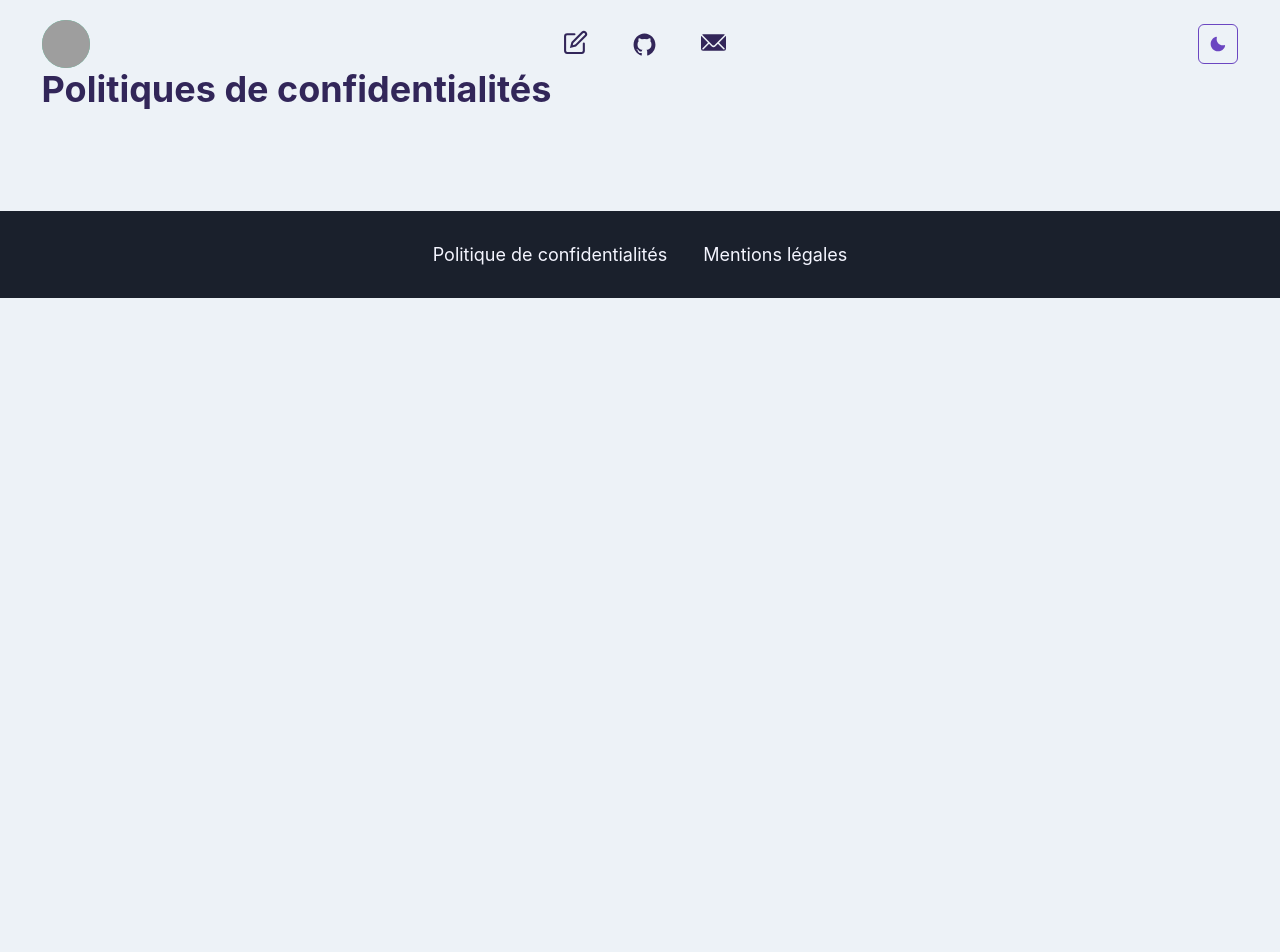
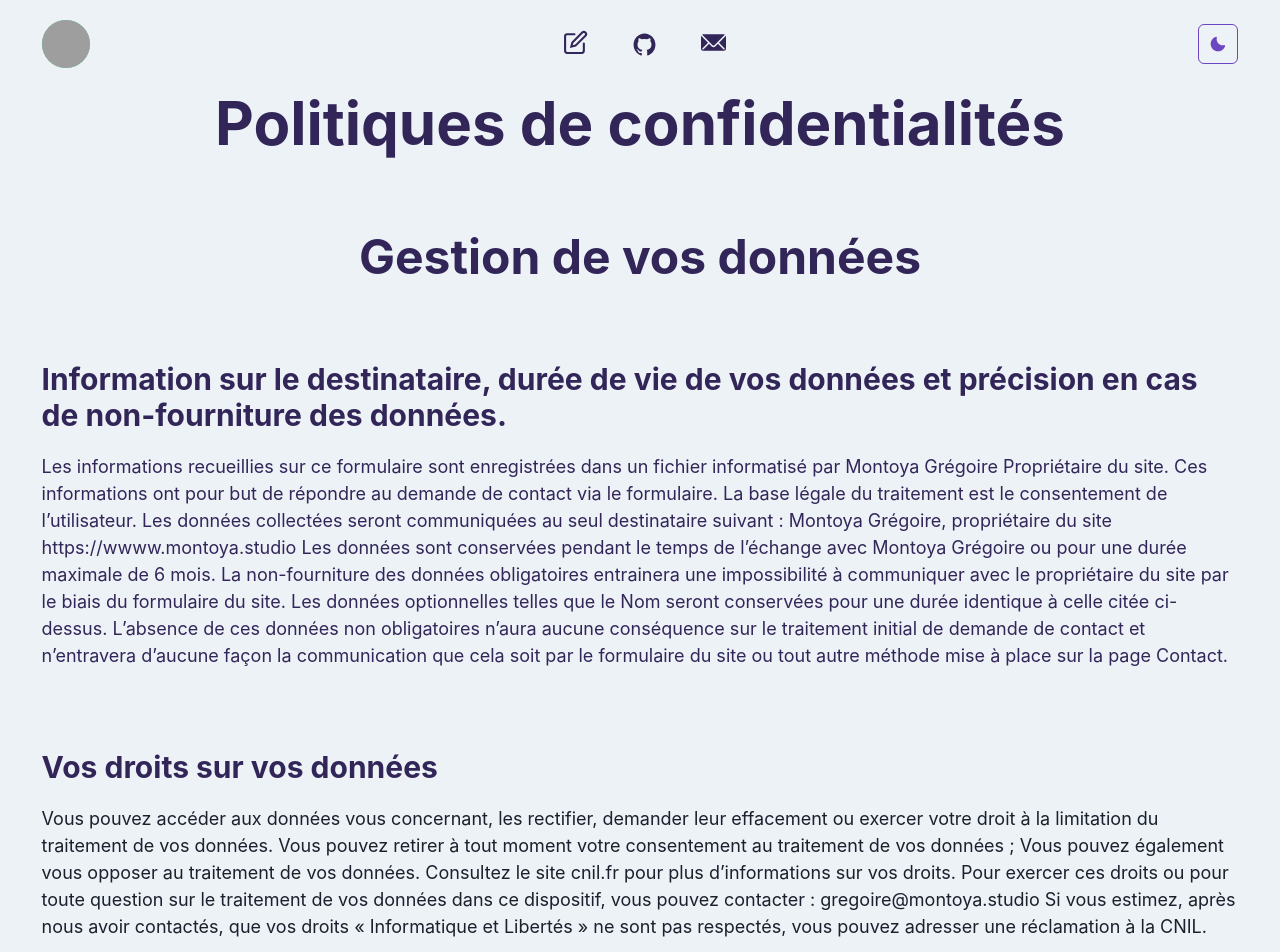
Before and after one commit to Tuvedunyel/tuvedunyel-portfolio, a React (Vite) app: page /politique in a window 1280 px wide. Shown: the top 952 px of the page. Before the commit the page ends 800 px from the top, so only its background shows below. Built offline with nearby package versions, Linux system fonts and the light colour scheme; grey boxes are pictures that could not be loaded.

Commit message:
projects page

```diff
--- a/db.json
+++ b/db.json
@@ -1,5 +1,6 @@
 {
-  "projets": {
+  "projets": [
+    {
       "nom": "DB conseils",
       "url": "https://www.db-conseils.com",
       "logo": "https://www.db-conseils.com/wp-content/themes/db-conseil/img/top-logo.svg",
@@ -7,6 +8,20 @@
       "secondaryColor": "#fdc42d",
       "descriptif": "Cabinet de recrutement sur mesure. Que vous soyez une entreprise à la recherche du salarié idéal ou un candidat en quête d’un poste sur-mesure, DB Conseils vous accompagne dans la réussite de votre projet professionnel.",
       "technologies": ["WordPress", "PHP", "SASS", "Javascript", "VueJs"],
-    "externalDependencies": ["Api de Nicoka"]
+      "externalDependencies": ["Api de Nicoka"],
+      "id": 1
+    },
+    {
+      "nom": "Tours en commun",
+      "url": "https://www.btg-dev.com/toursencommun",
+      "logo": "https://btg-dev.com/toursencommun/wp-content/uploads/2021/08/favicon.svg",
+      "primaryColor": "#92b508",
+      "secondaryColor": "#df3465",
+      "descriptif": "Site de Tours en commun. Tours en Commun, c’est 42 élus et élues de la majorité municipale, une majorité plurielle composée d’écologistes, de socialistes et de citoyen.ne.s engagé.e.s autour de valeurs communes. Depuis juillet 2020, nous travaillons pour faire de Tours une ville écologique, solidaire et de la démocratie permanente. Avec patience et détermination, nous œuvrons à donner un nouvel élan à notre ville, en phase avec notre époque, déterminés à réussir les transitions écologique et sociale en ne laissant personne sur le bord du chemin.",
+      "technologies": ["WordPress", "PHP", "SASS", "Javascript", "VueJs"],
+      "externalDependencies": [""],
+      "id": 2
+
     }
+  ]
 }
--- a/src/components/layouts/Mentions.tsx
+++ b/src/components/layouts/Mentions.tsx
@@ -1,13 +1,59 @@
-import { Heading, useColorModeValue } from '@chakra-ui/react';
-import React, { FC } from 'react';
-import Transition from '../Transition';
+import {
+  Center,
+  Heading,
+  useColorModeValue,
+  Grid,
+  Box,
+  Text
+} from '@chakra-ui/react'
+import React, { FC } from 'react'
+import Transition from '../Transition'
 
 const Mentions: FC = () => {
-    return (
-        <Transition>
-            <Heading as='h1' color={useColorModeValue('purple.900', 'teal.300')}>Mentions légales</Heading>
-        </Transition>
-    );
-};
+  return (
+    <Transition>
+      <Center mt={25}>
+        <Heading
+          as="h1"
+          size="3xl"
+          color={useColorModeValue('purple.900', 'teal.300')}
+        >
+          Mentions légales
+        </Heading>
+      </Center>
+      <Center mt={20}>
+        <Grid template-columns="repeat(1, 1fr)">
+          <Box>
+            <Center>
+              <Heading
+                as="h2"
+                size="2xl"
+                color={useColorModeValue('purple.900', 'whiteAlpha.800')}
+              >
+                Edition du site
+              </Heading>
+            </Center>
+          </Box>
+          <Box mt={20}>
+            <Text color={useColorModeValue('purple.900', 'whiteAlpha.800')} fontSize='18px'>
+              En vertu de l’article 6 de la loi n° 2004-575 du 21 juin 2004 pour
+              la confiance dans l’économie numérique, il est précisé aux
+              utilisateurs du site internet https://www.montoya.studio
+              l’identité des différents intervenants dans le cadre de sa
+              réalisation et de son suivi: Propriétaire du site : Grégoire
+              Montoya – Contact : gregoire@montoya.studio Hébergeur : SARL
+              O2Switch – 222-224 Boulevard Gustave Flaubert – 63000
+              Clermont-Ferrand – Téléphone : +33 4 44 44 60 40 Délégué à la
+              protection des données : Grégoire Montoya –
+              gregoire@montoya.studio Autres contributeurs : Les mentions
+              légales sont proposées par le générateur de mentions légales de La
+              Webeuse.
+            </Text>
+          </Box>
+        </Grid>
+      </Center>
+    </Transition>
+  )
+}
 
-export default Mentions;
+export default Mentions
--- a/src/components/layouts/Politiques.tsx
+++ b/src/components/layouts/Politiques.tsx
@@ -1,13 +1,97 @@
-import React, { FC } from 'react';
-import { Heading, useColorModeValue } from '@chakra-ui/react';
-import Transition from '../Transition';
+import React, { FC } from 'react'
+import {
+  Heading,
+  useColorModeValue,
+  Center,
+  Box,
+  Grid,
+  Text
+} from '@chakra-ui/react'
+import Transition from '../Transition'
 
 const Politiques: FC = () => {
-    return (
-        <Transition>
-            <Heading as='h1' color={ useColorModeValue('purple.900', 'teal.300') }>Politiques de confidentialités</Heading>
-        </Transition>
-    )
-};
+  return (
+    <Transition>
+      <Center mt={25}>
+        <Heading
+          as="h1"
+          size="3xl"
+          color={useColorModeValue('purple.900', 'teal.300')}
+        >
+          Politiques de confidentialités
+        </Heading>
+      </Center>
+      <Center mt={20}>
+        <Grid template-columns="repeat(1, 1fr)">
+          <Box>
+            <Center>
+              <Heading
+                as="h2"
+                size="2xl"
+                color={useColorModeValue('purple.900', 'whiteAlpha.800')}
+              >
+                Gestion de vos données
+              </Heading>
+            </Center>
+          </Box>
+          <Box mt={20}>
+            <Heading
+              as="h4"
+              size="lg"
+              color={useColorModeValue('purple.900', 'whiteAlpha.800')}
+            >
+              Information sur le destinataire, durée de vie de vos données et
+              précision en cas de non-fourniture des données.
+            </Heading>
+            <Text
+              fontSize="18px"
+              mt={5}
+              color={useColorModeValue('purple.900', 'whiteAlpha.800')}
+            >
+              Les informations recueillies sur ce formulaire sont enregistrées
+              dans un fichier informatisé par Montoya Grégoire Propriétaire du
+              site. Ces informations ont pour but de répondre au demande de
+              contact via le formulaire. La base légale du traitement est le
+              consentement de l’utilisateur. Les données collectées seront
+              communiquées au seul destinataire suivant : Montoya Grégoire,
+              propriétaire du site https://wwww.montoya.studio Les données sont
+              conservées pendant le temps de l’échange avec Montoya Grégoire ou
+              pour une durée maximale de 6 mois. La non-fourniture des données
+              obligatoires entrainera une impossibilité à communiquer avec le
+              propriétaire du site par le biais du formulaire du site. Les
+              données optionnelles telles que le Nom seront conservées pour une
+              durée identique à celle citée ci-dessus. L’absence de ces données
+              non obligatoires n’aura aucune conséquence sur le traitement
+              initial de demande de contact et n’entravera d’aucune façon la
+              communication que cela soit par le formulaire du site ou tout
+              autre méthode mise à place sur la page Contact.
+            </Text>
+            <Heading
+              as="h4"
+              size="lg"
+              mt={20}
+              color={useColorModeValue('purple.900', 'whiteAlpha.800')}
+            >
+              Vos droits sur vos données
+            </Heading>
+            <Text mt={5} fontSize='18px'>
+              Vous pouvez accéder aux données vous concernant, les rectifier,
+              demander leur effacement ou exercer votre droit à la limitation du
+              traitement de vos données. Vous pouvez retirer à tout moment votre
+              consentement au traitement de vos données ; Vous pouvez également
+              vous opposer au traitement de vos données. Consultez le site
+              cnil.fr pour plus d’informations sur vos droits. Pour exercer ces
+              droits ou pour toute question sur le traitement de vos données
+              dans ce dispositif, vous pouvez contacter :
+              gregoire@montoya.studio Si vous estimez, après nous avoir
+              contactés, que vos droits « Informatique et Libertés » ne sont pas
+              respectés, vous pouvez adresser une réclamation à la CNIL.
+            </Text>
+          </Box>
+        </Grid>
+      </Center>
+    </Transition>
+  )
+}
 
-export default Politiques;
+export default Politiques
--- a/src/components/layouts/Projects.tsx
+++ b/src/components/layouts/Projects.tsx
@@ -1,16 +1,96 @@
-import { Container, Heading, useColorModeValue, Center } from '@chakra-ui/react'
-import React from 'react'
+import {
+  Container,
+  Heading,
+  useColorModeValue,
+  Center,
+  Grid,
+  Box,
+  NumberIncrementStepperProps,
+  Link,
+  Image,
+  Text,
+  Badge,
+  Flex
+} from '@chakra-ui/react'
+import axios from 'axios'
+import { useEffect, useState } from 'react'
 import Transition from '../Transition'
 
+export type Project = {
+  id: number
+  url: string
+  logo: string
+  nom: string
+  descriptif: string
+  primaryColor: string
+  secondaryColor: string
+  externalDependencies: string[]
+  technologies: string[]
+}
+
 const Projects = () => {
+  const [projects, setProjects] = useState([])
+
+  useEffect(() => {
+    axios.get('http://localhost:5000/projets').then(res => {
+      setProjects(res.data)
+    })
+  }, [])
+
   return (
     <Transition>
-      <Container maxW="5xl" mt={10}>
+      <Container maxW="7xl" mt={10}>
         <Center>
           <Heading as="h1" color={useColorModeValue('teal.600', 'teal.300')}>
             Projets
           </Heading>
         </Center>
+        <Grid templateColumns="repeat(3, 1fr)" gap={8} mt={10}>
+          {projects?.map(
+            ({
+              id,
+              url,
+              logo,
+              nom,
+              descriptif,
+              primaryColor,
+              secondaryColor,
+              externalDependencies,
+              technologies
+            }: Project) => (
+              <Box
+                p={6}
+                borderWidth="1px"
+                borderRadius="lg"
+                overflow="hidden"
+                key={id}
+              >
+                <Link href={url} isExternal rel="noopener noreferrer">
+                  <Center>
+                    <Image boxSize="190px" src={logo} alt={nom} />
+                  </Center>
+                  <Text
+                    fontSize="18px"
+                    pt={4}
+                    color={useColorModeValue('purple.900', 'whiteAlpha.800')}
+                  >
+                    {descriptif}
+                  </Text>
+                <Grid templateColumns='repeat(5, 1fr)' gap={3} mt={5}>
+                      {technologies.map(technology => (
+                        <Badge
+                          fontSize='15px'
+                          colorScheme={useColorModeValue('purple', 'teal')}
+                        >
+                          {technology}
+                        </Badge>
+                      ))}
+                  </Grid>
+                </Link>
+              </Box>
+            )
+          )}
+        </Grid>
       </Container>
     </Transition>
   )
```
Lines whose indentation alone changed are shown as unchanged.
